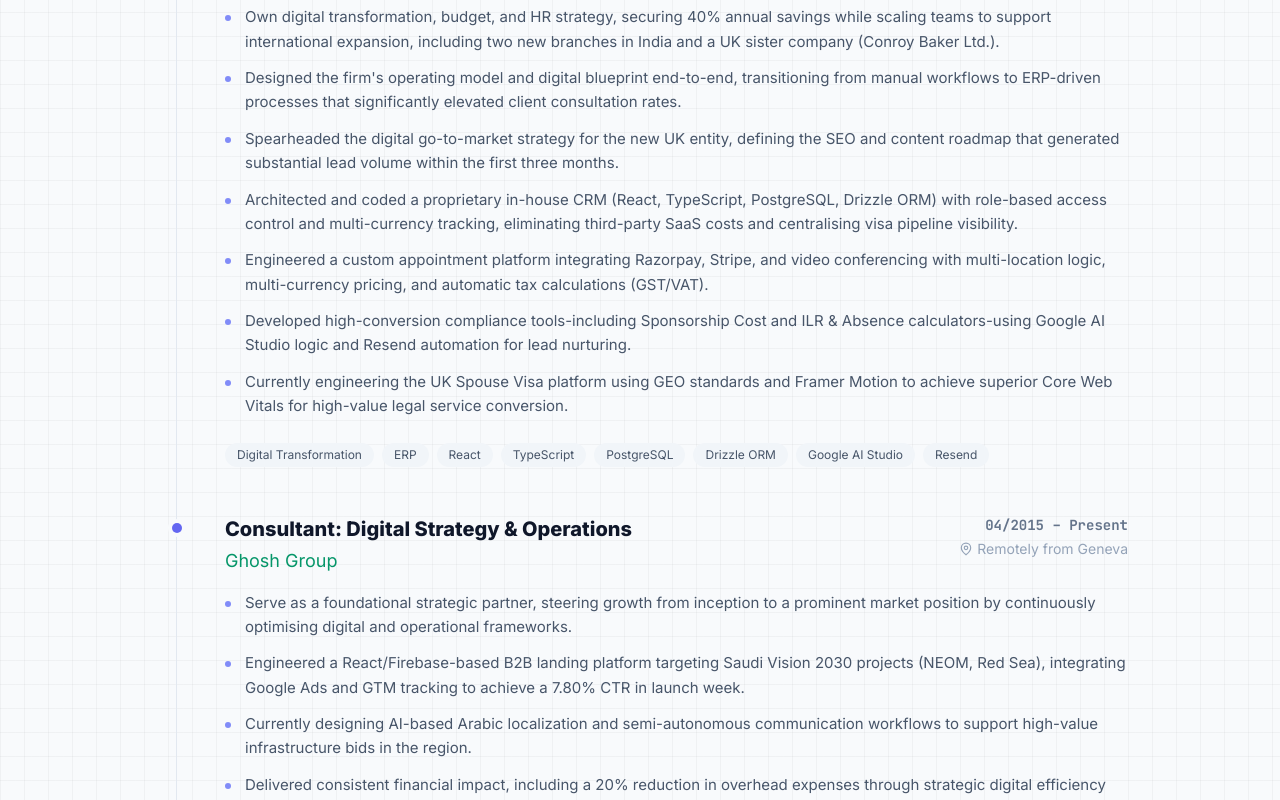
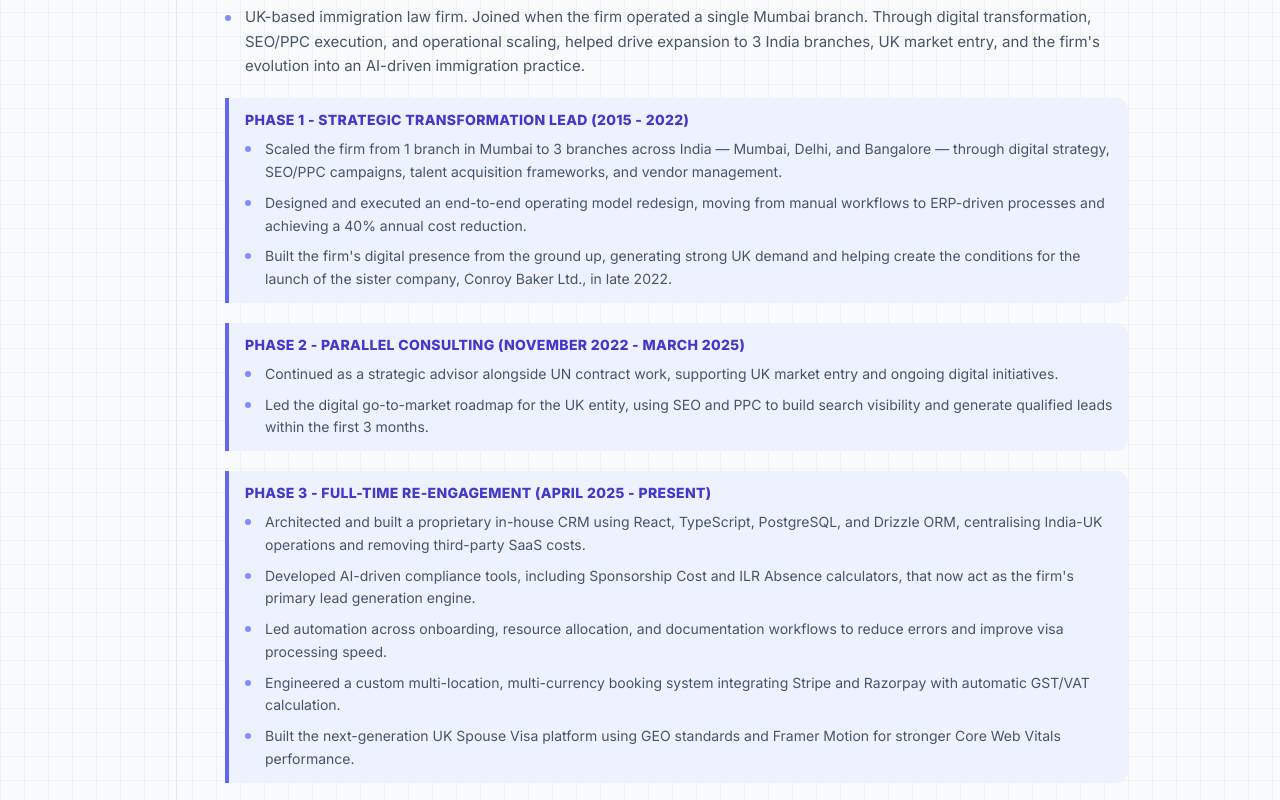
Before and after one commit to david-digit28/david-rodrigues-resume, a React (Vite) app: page / in a window 1280 px wide. Shown: the part 2700-3500 px from the top of the page. Built offline with nearby package versions, Linux system fonts and the light colour scheme.

Commit message:
Add SmartMove2UK phased structure (EN only) - Phase 1-3

```diff
--- a/constants.ts
+++ b/constants.ts
@@ -82,14 +82,20 @@ const DATA_EN: ResumeData = {
       location: "Remotely from Geneva",
       period: "04/2015 – Present",
       description: [
-        "Own digital transformation, budget, and HR strategy, securing 40% annual savings while scaling teams to support international expansion, including two new branches in India and a UK sister company (Conroy Baker Ltd.).",
-        "Designed the firm's operating model and digital blueprint end-to-end, transitioning from manual workflows to ERP-driven processes that significantly elevated client consultation rates.",
-        "Spearheaded the digital go-to-market strategy for the new UK entity, defining the SEO and content roadmap that generated substantial lead volume within the first three months.",
-        "Architected and coded a proprietary in-house CRM (React, TypeScript, PostgreSQL, Drizzle ORM) with role-based access control and multi-currency tracking, eliminating third-party SaaS costs and centralising visa pipeline visibility.",
-        "Engineered a custom appointment platform integrating Razorpay, Stripe, and video conferencing with multi-location logic, multi-currency pricing, and automatic tax calculations (GST/VAT).",
-        "Developed high-conversion compliance tools-including Sponsorship Cost and ILR & Absence calculators-using Google AI Studio logic and Resend automation for lead nurturing.",
-        "Currently engineering the UK Spouse Visa platform using GEO standards and Framer Motion to achieve superior Core Web Vitals for high-value legal service conversion."
-      ],
+"UK-based immigration law firm. Joined when the firm operated a single Mumbai branch. Through digital transformation, SEO/PPC execution, and operational scaling, helped drive expansion to 3 India branches, UK market entry, and the firm's evolution into an AI-driven immigration practice.",
+        "##PHASE:Phase 1 - Strategic Transformation Lead (2015 - 2022)",
+        "Scaled the firm from 1 branch in Mumbai to 3 branches across India — Mumbai, Delhi, and Bangalore — through digital strategy, SEO/PPC campaigns, talent acquisition frameworks, and vendor management.",
+        "Designed and executed an end-to-end operating model redesign, moving from manual workflows to ERP-driven processes and achieving a 40% annual cost reduction.",
+        "Built the firm's digital presence from the ground up, generating strong UK demand and helping create the conditions for the launch of the sister company, Conroy Baker Ltd., in late 2022.",
+        "##PHASE:Phase 2 - Parallel Consulting (November 2022 - March 2025)",
+        "Continued as a strategic advisor alongside UN contract work, supporting UK market entry and ongoing digital initiatives.",
+        "Led the digital go-to-market roadmap for the UK entity, using SEO and PPC to build search visibility and generate qualified leads within the first 3 months.",
+        "##PHASE:Phase 3 - Full-Time Re-engagement (April 2025 - Present)",
+        "Architected and built a proprietary in-house CRM using React, TypeScript, PostgreSQL, and Drizzle ORM, centralising India-UK operations and removing third-party SaaS costs.",
+        "Developed AI-driven compliance tools, including Sponsorship Cost and ILR Absence calculators, that now act as the firm's primary lead generation engine.",
+        "Led automation across onboarding, resource allocation, and documentation workflows to reduce errors and improve visa processing speed.",
+        "Engineered a custom multi-location, multi-currency booking system integrating Stripe and Razorpay with automatic GST/VAT calculation.",
+        "Built the next-generation UK Spouse Visa platform using GEO standards and Framer Motion for stronger Core Web Vitals performance.",      ],
       technologies: ["Digital Transformation", "ERP", "React", "TypeScript", "PostgreSQL", "Drizzle ORM", "Google AI Studio", "Resend"]
     },
     {
```
